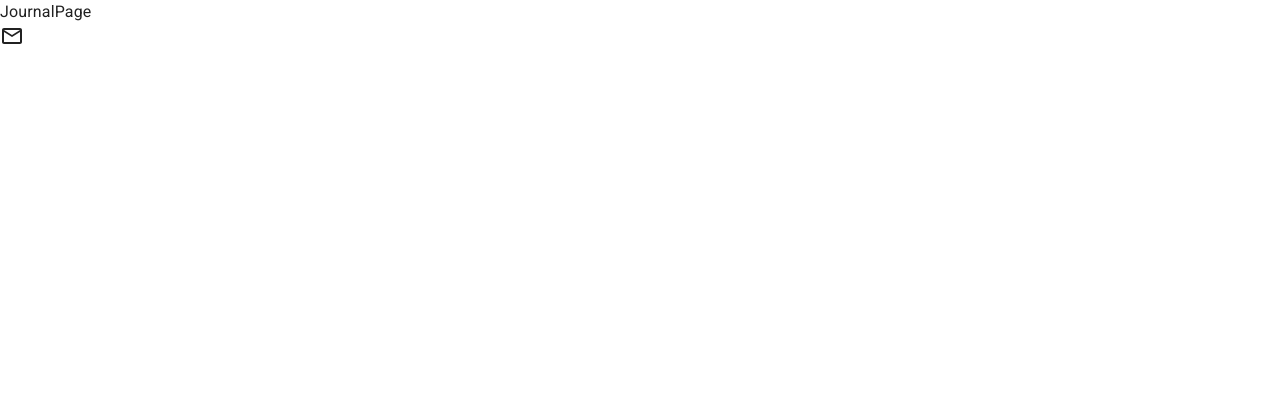
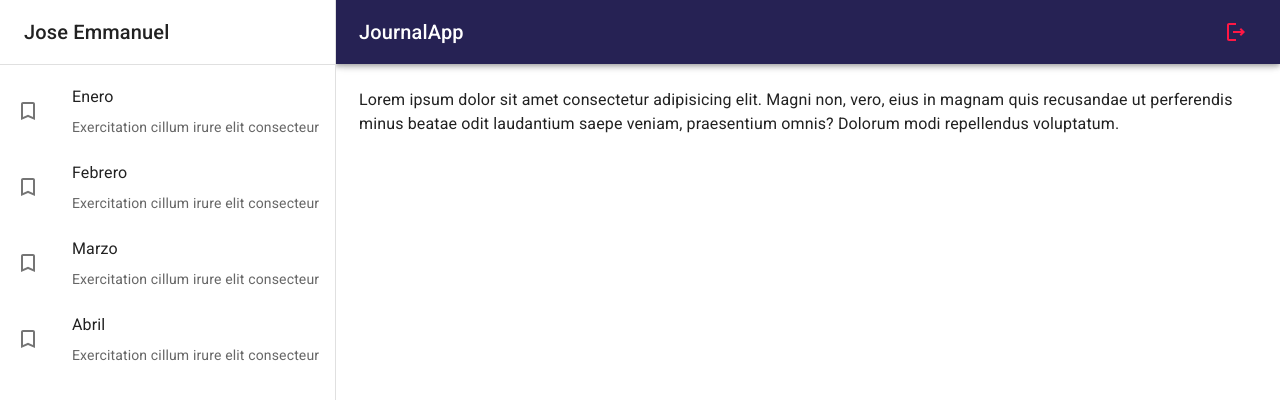
Before and after one commit to Emmanuel-Jose/react08-journal-app, a React (Vite) app: page / in a window 1280 px wide. Shown: the top 400 px of the page. Built offline with nearby package versions, Linux system fonts and the light colour scheme.

Commit message:
agregar navbar y sidebar

```diff
--- /dev/null
+++ b/src/auth/layout/AuthLayout.jsx
@@ -0,0 +1,31 @@
+import { Grid, Typography } from "@mui/material"
+
+export const AuthLayout = ({ children, title = '' }) => {
+    return (
+        <Grid container
+            spacing={ 0 }
+            direction="column"
+            alignItems="center"
+            justifyContent="center"
+            sx={{ minHeight: '100vh', backgroundColor: 'primary.main', padding: 4 }}
+        >
+
+            <Grid item
+                className = 'box-shadow'
+                xs={ 3 }
+                sx={{
+                    width: { md: 450 },
+                    backgroundColor: 'white',
+                    padding: 3,
+                    borderRadius: 2
+                }}
+            >
+                <Typography variant='h5' sx={{ mb: 1 }}>{ title }</Typography>
+
+                { children }
+
+            </Grid>
+
+        </Grid>
+    )
+}
--- a/src/auth/pages/LoginPage.jsx
+++ b/src/auth/pages/LoginPage.jsx
@@ -1,21 +1,12 @@
-import { Grid, Typography, TextField } from "@mui/material"
+import { Link as RouterLink } from "react-router-dom"
+import { Google } from "@mui/icons-material"
+import { Grid, Typography, TextField, Button, Link } from "@mui/material"
+import { AuthLayout } from "../layout/AuthLayout"
 
 export const LoginPage = () => {
     return (
-        <Grid container
-            spacing={ 0 }
-            direction="column"
-            alignItems="center"
-            justifyContent="center"
-            sx={{ minHeight: '100vh', backgroundColor: 'primary.main', padding: 4 }}
-        >
 
-            <Grid item
-                className = 'box-shadow'
-                xs={ 3 }
-                sx={{ backgroundColor: 'white', padding: 3, borderRadius: 2 }}
-            >
-                <Typography variant='h5' sx={{ mb: 1 }}>Login</Typography>
+        <AuthLayout title="Login">
 
             <form>
                 <Grid container>
@@ -36,13 +27,34 @@ export const LoginPage = () => {
                             fullWidth
                             />
                     </Grid>
+
+                    <Grid container spacing={ 2 } sx={{ mb: 2, mt: 1 }}>
+
+                        <Grid item xs={ 12 } sm={ 6 }>
+                            <Button variant="contained" fullWidth>
+                                Login
+                            </Button>
+                        </Grid>
+
+                        <Grid item xs={ 12 } sm={ 6 }>
+                            <Button variant="contained" fullWidth>
+                                <Google />
+                                <Typography sx={{ ml: 1 }}>Google</Typography>
+                            </Button>
+                        </Grid>
+
+
+                    </Grid>
+
+                    <Grid container direction='row' justifyContent='end'>
+                        <Link component={ RouterLink } to='/auth/register'>
+                            Crear una cuenta
+                        </Link>
+                    </Grid>
+
                 </Grid>
             </form>
 
-            </Grid>
-
-
-
-        </Grid>
+        </AuthLayout>
     )
 }
--- a/src/auth/pages/RegisterPage.jsx
+++ b/src/auth/pages/RegisterPage.jsx
@@ -1,6 +1,63 @@
+import { Link as RouterLink } from "react-router-dom"
+import { Google } from "@mui/icons-material"
+import { Grid, Typography, TextField, Button, Link } from "@mui/material"
+import { AuthLayout } from "../layout/AuthLayout"
 
 export const RegisterPage = () => {
     return (
-        <h1>RegisterPage</h1>
+
+        <AuthLayout title="Register">
+
+            <form>
+                <Grid container>
+
+                    <Grid item xs={ 12 } sx={{ mt: 2 }}>
+                        <TextField
+                            label="Nombre completo"
+                            type="text"
+                            placeholder="Nombre Completo"
+                            fullWidth
+                            />
+                    </Grid>
+
+                    <Grid item xs={ 12 } sx={{ mt: 2 }}>
+                        <TextField
+                            label="correo"
+                            type="email"
+                            placeholder="correo@google.com"
+                            fullWidth
+                            />
+                    </Grid>
+
+                    <Grid item xs={ 12 } sx={{ mt: 2 }}>
+                        <TextField
+                            label="contraseña"
+                            type="password"
+                            placeholder="contraseña"
+                            fullWidth
+                            />
+                    </Grid>
+
+                    <Grid container spacing={ 2 } sx={{ mb: 2, mt: 1 }}>
+
+                        <Grid item xs={ 12 } >
+                            <Button variant="contained" fullWidth>
+                                Crear cuenta
+                            </Button>
+                        </Grid>
+
+                    </Grid>
+
+                    <Grid container direction='row' justifyContent='end'>
+                        <Typography sx={{ mr: 1 }}>¿Ya tienes cuenta?</Typography>
+                        <Link component={ RouterLink } to='/auth/login'>
+                            Ingresar
+                        </Link>
+                    </Grid>
+
+                </Grid>
+            </form>
+
+        </AuthLayout>
     )
 }
--- /dev/null
+++ b/src/journal/components/NavBar.jsx
@@ -0,0 +1,37 @@
+import { LogoutOutlined, MenuOutlined } from "@mui/icons-material"
+import { AppBar, Grid, IconButton, Toolbar, Typography } from "@mui/material"
+
+export const NavBar = ({ drawerWidth = 240 }) => {
+    return (
+        <AppBar
+            position='fixed'
+            sx={{
+                width: { sm: `calc(100% - ${ drawerWidth }px)` },
+                ml: { sm: `${ drawerWidth }px` }
+            }}
+        >
+
+            <Toolbar>
+                <IconButton
+                    color='inherit'
+                    edge='start'
+                    sx={{ mr: 2, display: { sm: 'none' } }}
+                >
+                    <MenuOutlined />
+                </IconButton>
+
+                <Grid container direction='row' justifyContent='space-between' alignItems='center'>
+
+                    <Typography variant="h6" noWrap component='div'>JournalApp</Typography>
+
+                    <IconButton color="error">
+                        <LogoutOutlined />
+                    </IconButton>
+
+                </Grid>
+
+            </Toolbar>
+
+        </AppBar>
+    )
+}
--- /dev/null
+++ b/src/journal/components/SideBar.jsx
@@ -0,0 +1,51 @@
+import { TurnedInNot } from "@mui/icons-material"
+import { Box, Divider, Drawer, Grid, List, ListItem, ListItemButton, ListItemIcon, ListItemText, Toolbar, Typography } from "@mui/material"
+
+export const SideBar = ({ drawerWidth = 240 }) => {
+    return (
+
+        <Box
+            component='nav'
+            sx={{ width: { sm: drawerWidth }, flexShrink: { sm: 0 } }}
+        >
+
+            <Drawer
+                variant='permanent' //temporary
+                open
+                xs={{
+                    display: { xs: 'block' },
+                    '& .MuiDrawer-paper': { boxSizing: 'border-box', width: drawerWidth }
+                 }}
+            >
+
+                <Toolbar>
+                    <Typography variant='h6' noWrap component='div'>
+                        Jose Emmanuel
+                    </Typography>
+                </Toolbar>
+                <Divider />
+
+                <List>
+                    {
+                        [ 'Enero', 'Febrero', 'Marzo', 'Abril'].map( text => (
+                            <ListItem key={ text } disablePadding>
+                                <ListItemButton>
+                                    <ListItemIcon>
+                                        <TurnedInNot />
+                                    </ListItemIcon>
+                                    <Grid container direction='column'>
+                                        <ListItemText primary={ text } />
+                                        <ListItemText secondary={ 'Exercitation cillum irure elit consecteur' } />
+                                    </Grid>
+                                </ListItemButton>
+                            </ListItem>
+                        ))
+                    }
+                </List>
+
+            </Drawer>
+
+        </Box>
+
+    )
+}
--- /dev/null
+++ b/src/journal/components/index.js
@@ -0,0 +1,3 @@
+
+export * from './NavBar'
+export * from './SideBar'
--- /dev/null
+++ b/src/journal/layout/JournalLayout.jsx
@@ -0,0 +1,27 @@
+import { Box, Toolbar } from "@mui/material"
+import { NavBar, SideBar } from "../components"
+
+const drawerWidth = 335
+
+export const JournalLayout = ({ children }) => {
+    return (
+        <Box sx={{ display: 'flex' }}>
+
+            <NavBar drawerWidth={ drawerWidth } />
+
+            <SideBar drawerWidth={ drawerWidth }/>
+
+            <Box
+                component='main'
+                sx={{ flexGrow: 1, p: 3 }}
+            >
+
+                <Toolbar />
+
+                { children }
+
+            </Box>
+
+        </Box>
+    )
+}
--- a/src/journal/pages/JournalPage.jsx
+++ b/src/journal/pages/JournalPage.jsx
@@ -1,11 +1,16 @@
 import { Typography } from "@mui/material"
-import { MailOutline } from "@mui/icons-material"
+import { JournalLayout } from "../layout/JournalLayout"
 
 export const JournalPage = () => {
     return (
-        <>
-            <Typography>JournalPage</Typography>
-            <MailOutline />
-        </>
+
+        <JournalLayout>
+
+            <Typography>Lorem ipsum dolor sit amet consectetur adipisicing elit. Magni non, vero, eius in magnam quis recusandae ut perferendis minus beatae odit laudantium saepe veniam, praesentium omnis? Dolorum modi repellendus voluptatum.</Typography>
+
+            {/* NothingSelected */}
+            {/* NoteView */}
+
+        </JournalLayout>
     )
 }
```
Lines whose indentation alone changed are shown as unchanged.
